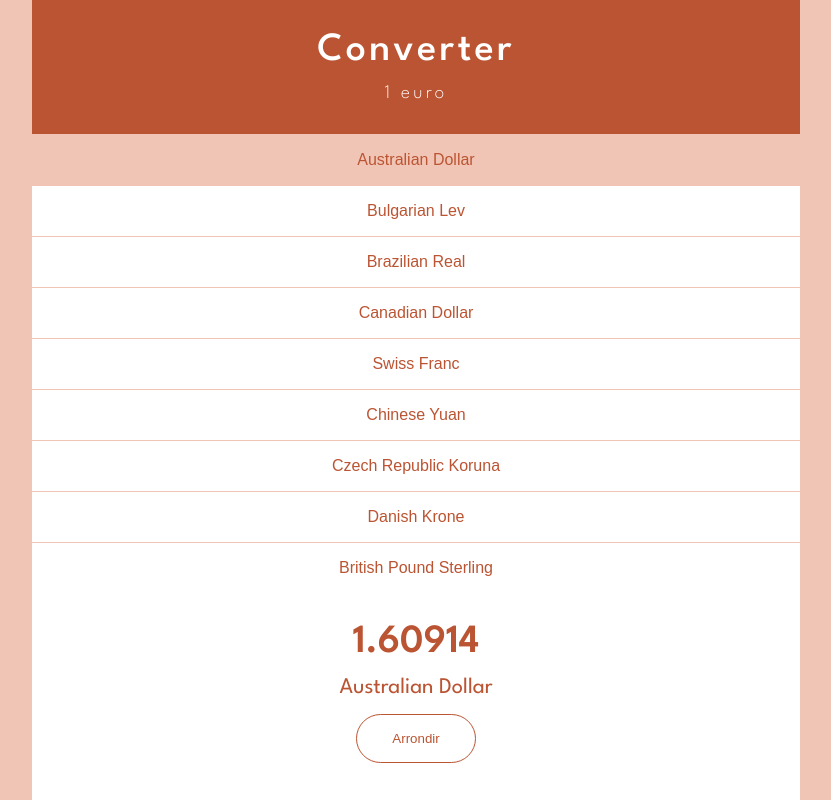
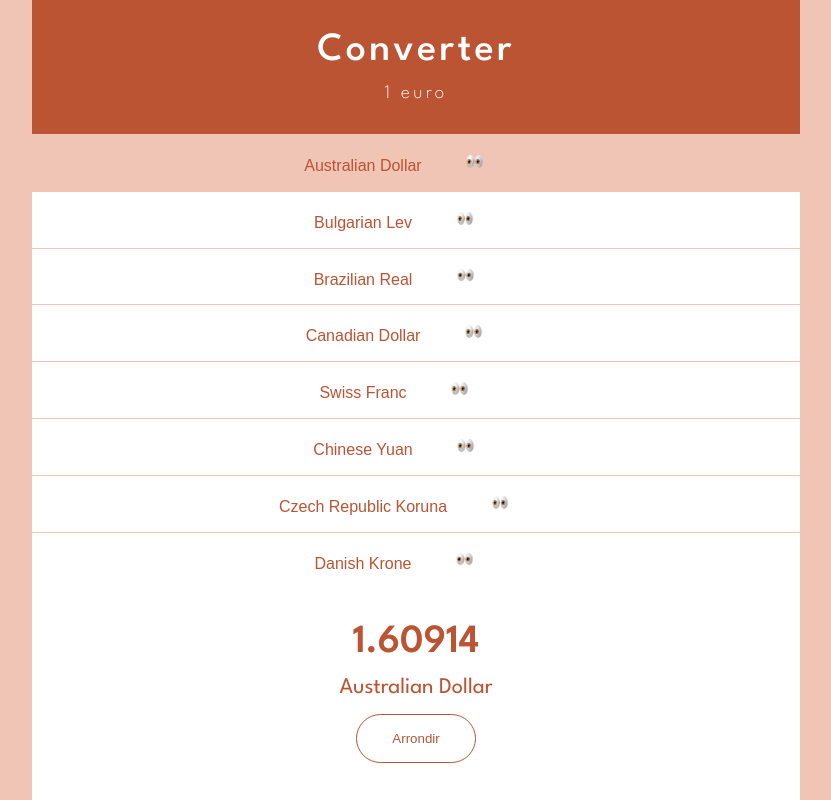
Before and after one commit to O-clock-Dublin/o-converter-challenge-2, a React (Vite) app: page / in a window 1280 px wide. Shown: the whole page, without its empty margins (224-1055 px from the left). Built offline with nearby package versions, Linux system fonts and the light colour scheme.

Commit message:
challenge etape 1 + 2

```diff
--- a/src/App.tsx
+++ b/src/App.tsx
@@ -1,30 +1,15 @@
 import { useState } from 'react';
 import './App.css';
 import currencies, { ICurrency } from './data/currencies';
+import Currency from "./Currency";
+import Footer from "./Footer";
 
 export default function App() {
 
-	// On crée un state afin de manipuler la devise courante
-	// on l'initialise avec la première devise du tableau importé
-	// useState on a : const [ ValeurActuelle, modificationDeValeurActuelle ] = useState(valeurDeDépart) ?
 	const [currentCurrency, setCurrentCurrency] = useState(currencies[0])
-	const [isRounded, setIsRounded] = useState(false);
-
-	// On crée une fonction pour selectionner la devise souhaitée
-	// const handleCurrentCurrencyClick = (currency : ICurrency) => {
-	// 	setCurrentCurrency(currency)
-	// }
-	// On défini une variable placeholder qui sera remplacée par le paramètre d'entrée à l'utilisation de la fonction, ici banane
 	function handleCurrentCurrencyClick(banane : ICurrency) {
 		setCurrentCurrency(banane)
 	}
-
-	function handleRoundClick () {
-		setIsRounded(!isRounded)
-	}
-
-	console.log(isRounded)
-
 	return (
 		<div className="app">
 			<header className="header">
@@ -33,20 +18,12 @@ export default function App() {
 			</header>
 
 			<ul className="currencies">
-
-				{/* Je boucle sur chaque entrée de tableau grâce à la variable "currency" et je crée une li pour chaque currency */}
-				{currencies.map((currency) =>
-					<li className="currency" key={currency.code}>< button type="button" onClick={() => handleCurrentCurrencyClick(currency)} className={currency === currentCurrency ? "currency__button selected" : "currency__button"}>
-						{currency.description}
-					</button></li>
-				)}
+  				{currencies.map(currency => (
+					<Currency key={currency.code} currency={currency} currentCurrency={currentCurrency} onSelect={handleCurrentCurrencyClick}/>
+				))}
 			</ul>
 
-			<footer className="result">
-				<div className="result__amount">{isRounded ? currentCurrency.rate.toFixed(2) : currentCurrency.rate}</div>
-				<div className="result__currency">{currentCurrency.description}</div>
-				<button onClick={handleRoundClick} type="button" className="result__button" >{isRounded ? "Désarondir" : "Arrondir"}</button>
-			</footer>
+			<Footer currentCurrency={currentCurrency} />
 		</div>
 	);
 }
--- /dev/null
+++ b/src/Currency.tsx
@@ -0,0 +1,43 @@
+import { useState } from "react";
+
+type Currency = {
+  code: string;
+  description: string;
+  rate: number;
+};
+
+type CurrencyProps = {
+  currency: Currency;
+  currentCurrency: Currency;
+  onSelect: (currency: Currency) => void;
+};
+
+export default function Currency({
+  currency,
+  currentCurrency,
+  onSelect,
+}: CurrencyProps) {
+  const [isRateDisplayed, setIsRateDisplayed] = useState(false);
+
+  const handleToggleRate = () => {
+    setIsRateDisplayed(!isRateDisplayed);
+  };
+
+  return (
+    <li className="currency">
+      <button type="button" onClick={() => onSelect(currency)} className={currency === currentCurrency ? "currency__button selected" : "currency__button"}>
+        {currency.description}
+
+        {isRateDisplayed && (
+            <span className="currency__rate">
+            {" (" + currency.rate.toFixed(2) + ")"}
+            </span>
+        )}
+
+        <button type="button" onClick={handleToggleRate} className="">
+            {isRateDisplayed ? <img src="src/data/cross.png" alt="Cross" style={ {width : "20%" }}/> : <img src="src/data/eyes.png" alt="Eyes" style={ {width : "20%" }}/>}
+        </button>
+      </button>
+    </li>
+  );
+}
--- /dev/null
+++ b/src/Footer.tsx
@@ -0,0 +1,34 @@
+import { useState } from "react";
+
+type Currency = {
+  rate: number;
+  description: string;
+};
+
+type FooterProps = {
+  currentCurrency: Currency;
+};
+
+export default function Footer({ currentCurrency }: FooterProps) {
+  const [isRounded, setIsRounded] = useState(false);
+
+  const handleRoundClick = () => {
+    setIsRounded(!isRounded);
+  };
+
+  return (
+    <footer className="result">
+      <div className="result__amount">
+        {isRounded ? currentCurrency.rate.toFixed(2) : currentCurrency.rate}
+      </div>
+
+      <div className="result__currency">
+        {currentCurrency.description}
+      </div>
+
+      <button onClick={handleRoundClick} type="button" className="result__button">
+        {isRounded ? "Désarondir" : "Arrondir"}
+      </button>
+    </footer>
+  );
+}
```
Also changed, not shown: src/data/cross.png (added), src/data/eyes.png (added).
